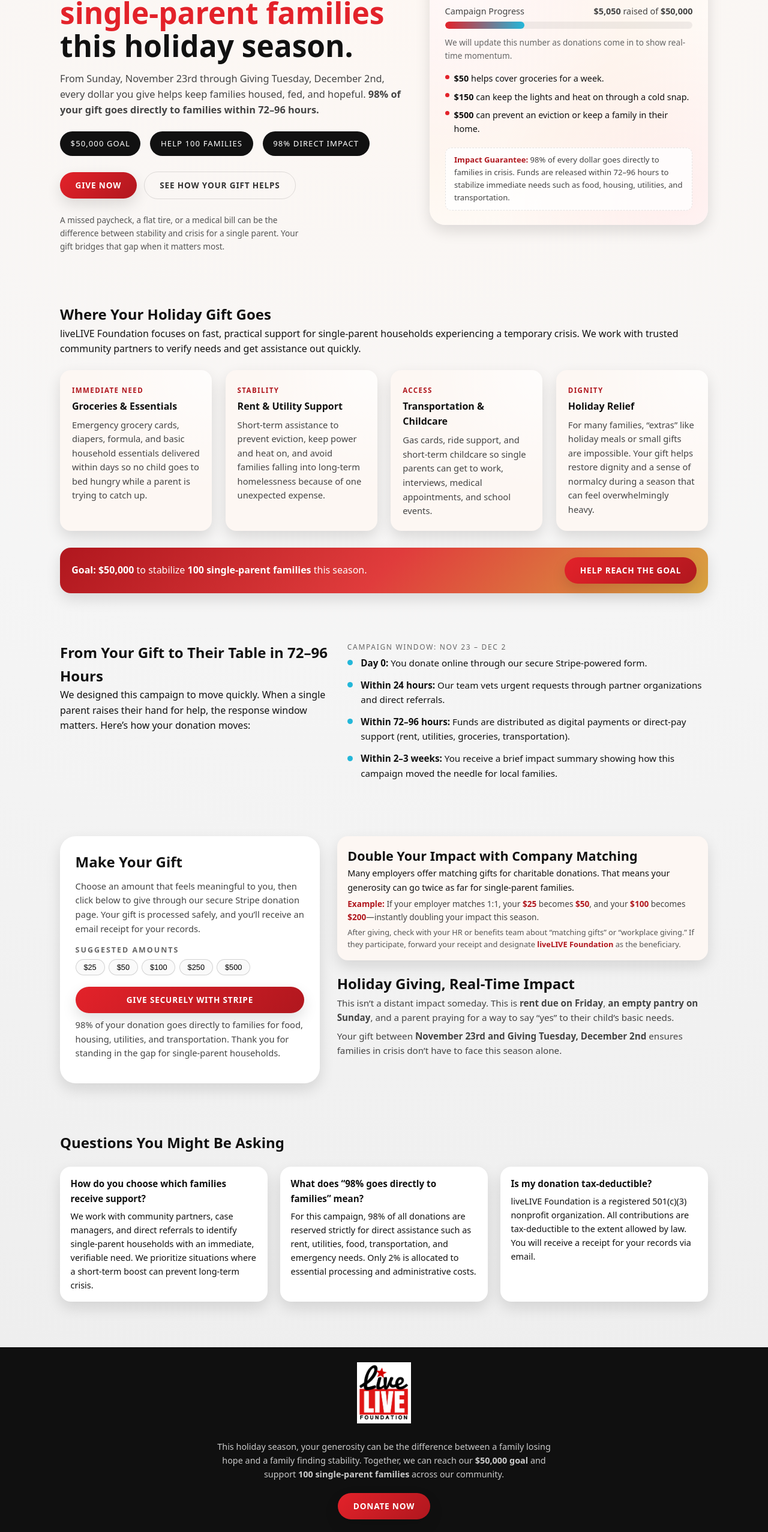
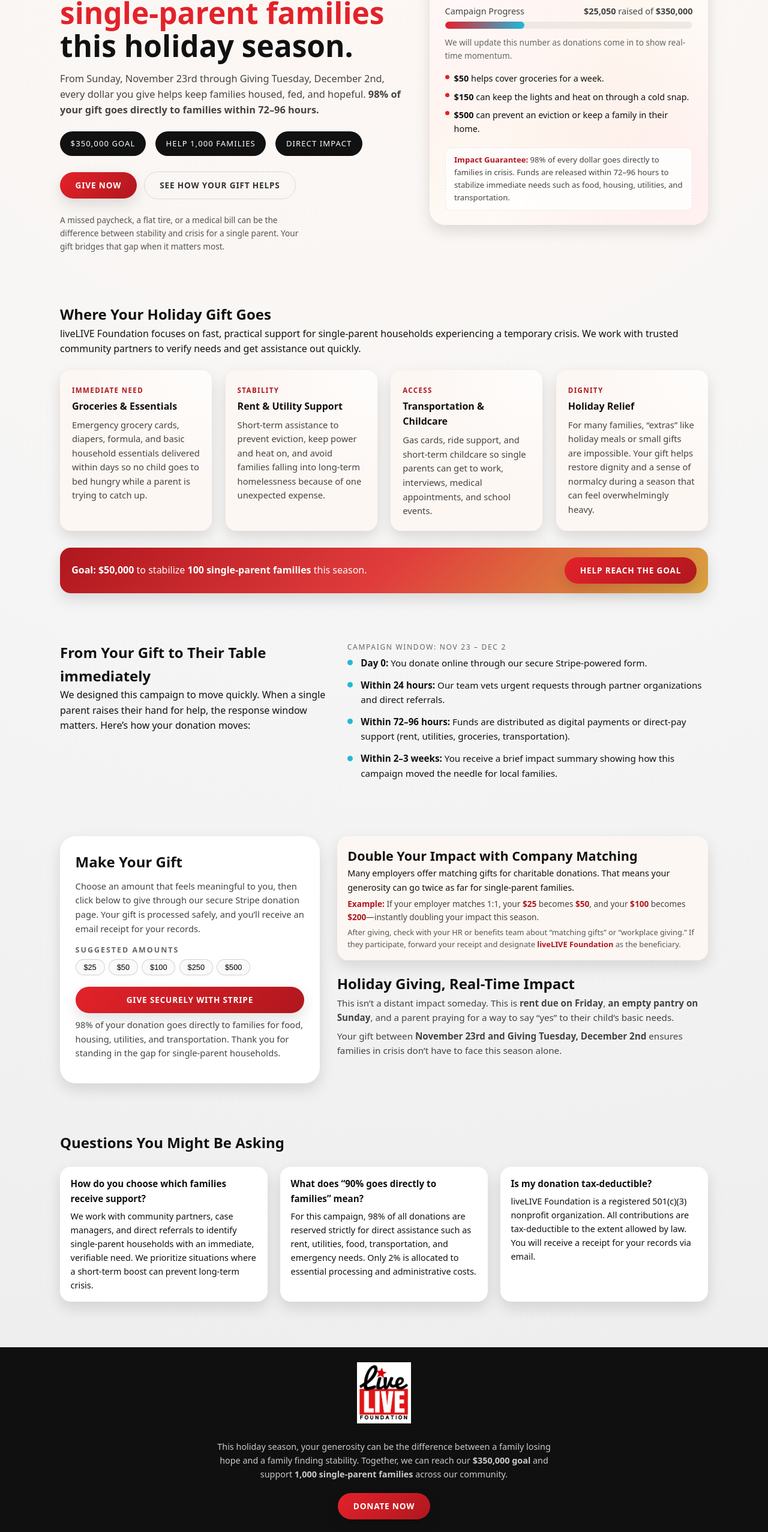
Before and after one commit to mendyturner/livelivegivingtuesday, a plain HTML site: page index.html in a window 1280 px wide. Shown: the part 243-2797 px from the top of the page at 60% size. Drawn offline with Linux system fonts and the light colour scheme.

Commit message:
Update fundraising goals and related content

```diff
--- a/index.html
+++ b/index.html
@@ -664,9 +664,9 @@
         </p>
 
         <div class="hero-stats">
-          <div class="stat-pill">$50,000 Goal</div>
-          <div class="stat-pill">Help 100 Families</div>
-          <div class="stat-pill">98% Direct Impact</div>
+          <div class="stat-pill">$350,000 Goal</div>
+          <div class="stat-pill">Help 1,000 Families</div>
+          <div class="stat-pill">Direct Impact</div>
         </div>
 
         <div class="hero-ctas">
@@ -686,7 +686,7 @@
           <h2 class="hero-card-title">Holiday Emergency Response Fund</h2>
           <div class="goal-row">
             <span>Campaign Progress</span>
-            <span><strong>$5,050</strong> raised of <strong>$50,000</strong></span>
+            <span><strong>$25,050</strong> raised of <strong>$350,000</strong></span>
           </div>
           <div class="progress-bar">
             <div class="progress-fill"></div>
@@ -780,7 +780,7 @@
           <strong>Goal: $50,000</strong> to stabilize <strong>100 single-parent families</strong>
           this season.
         </span>
-        <a href="https://buy.stripe.com/test_14A6oJ4yh7k6dA22ds4sE02" target="_blank" rel="noopener noreferrer" class="btn btn-primary">Help Reach the Goal</a>
+        <a href="https://buy.stripe.com//v1/payment_links/plink_1SY5ZHB8ReSubG6eOo09tJOP" target="_blank" rel="noopener noreferrer" class="btn btn-primary">Help Reach the Goal</a>
       </div>
     </section>
 
@@ -788,7 +788,7 @@
     <section class="section">
       <div class="timeline">
         <div>
-          <h2>From Your Gift to Their Table in 72–96 Hours</h2>
+          <h2>From Your Gift to Their Table immediately</h2>
           <p>
             We designed this campaign to move quickly. When a single parent raises their hand for
             help, the response window matters. Here’s how your donation moves:
@@ -837,7 +837,7 @@
           </div>
 
           <a
-            href="https://buy.stripe.com/test_14A6oJ4yh7k6dA22ds4sE02"
+            href="https://buy.stripe.com/v1/payment_links/plink_1SY5ZHB8ReSubG6eOo09tJOP"
             target="_blank"
             rel="noopener noreferrer"
             class="btn btn-primary"
@@ -901,7 +901,7 @@
           </p>
         </article>
         <article class="faq-item">
-          <h3>What does “98% goes directly to families” mean?</h3>
+          <h3>What does “90% goes directly to families” mean?</h3>
           <p>
             For this campaign, 98% of all donations are reserved strictly for direct assistance such
             as rent, utilities, food, transportation, and emergency needs. Only 2% is allocated to
@@ -930,11 +930,11 @@
       </div>
       <p>
         This holiday season, your generosity can be the difference between a family losing hope and
-        a family finding stability. Together, we can reach our <strong>$50,000 goal</strong> and
-        support <strong>100 single-parent families</strong> across our community.
+        a family finding stability. Together, we can reach our <strong>$350,000 goal</strong> and
+        support <strong>1,000 single-parent families</strong> across our community.
       </p>
       <a
-        href="https://buy.stripe.com/"/v1/payment_links/plink_1SY5ZHB8ReSubG6eOo09tJOP"
+        href="https://buy.stripe.com/v1/payment_links/plink_1SY5ZHB8ReSubG6eOo09tJOP"
         target="_blank"
         rel="noopener noreferrer"
         class="btn btn-primary"
```
